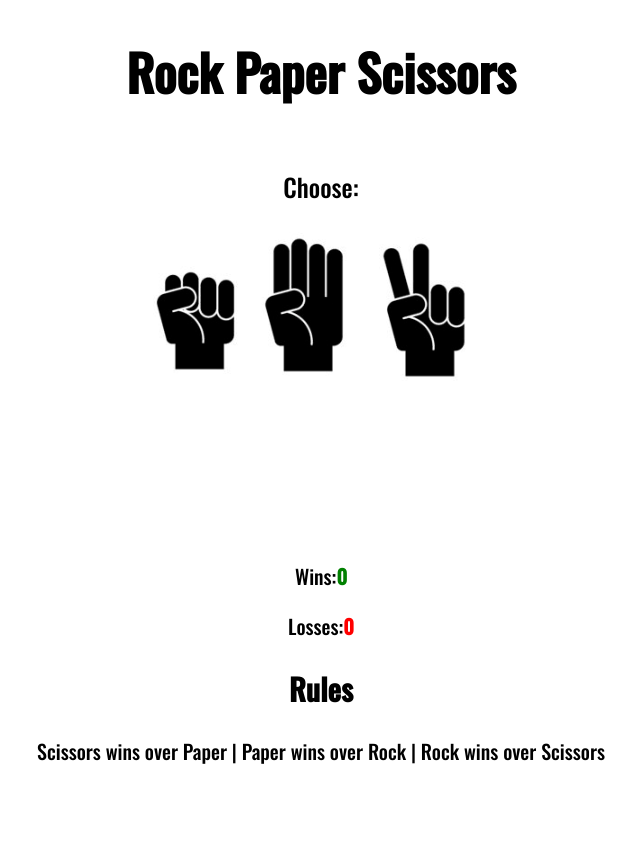
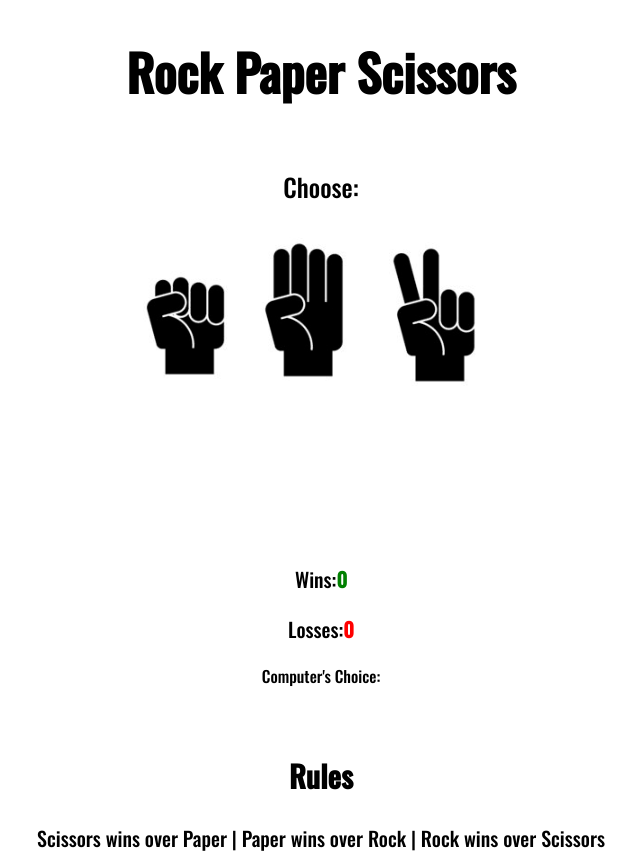
Before and after one commit to Yaheaalani00/MainJsProject, a plain HTML site: page index.html in a window 1280 px wide. Shown: the whole page, without its empty margins (319-959 px from the left). Before the commit the page ends 800 px from the top, so only its background shows below. Drawn offline with nearby package versions, Linux system fonts and the light colour scheme.

Commit message:
updated the html and css

```diff
--- a/index.html
+++ b/index.html
@@ -17,9 +17,14 @@
    <div class="game-area">
         <div class="controls-area" >
             <p>Choose:</p>
-            <img src="images/rock.png" alt="Rock" onclick="playGame('rock')">
-            <img src="images/paper.png" alt="Paper" onclick="playGame('paper')">
-            <img src="images/scissors.png" alt="Scissors" onclick="playGame('scissors')">
+            <div class="choice" onclick="playGame('rock')">
+                <img src="images/rock.png" alt="Rock">
+            </div>
+            <div class="choice" onclick="playGame('paper')">
+                <img src="images/paper.png" alt="Paper">
+            </div>
+            <div class="choice" onclick="playGame('scissors')">
+                <img src="images/scissors.png" alt="Scissors">
         </div>
 
    </div>
@@ -29,6 +34,11 @@
         <p class="scores">Losses:<span id="incorrect">0</span></p>
    </div>
 
+    <div id="computer-choice-container">
+        <p>Computer's Choice:</p>
+        <img id="computerChoiceImage" alt="">
+    </div>
+
    <footer>
     <h2>Rules</h2>
     <p> Scissors wins over Paper | Paper wins over Rock | Rock wins over Scissors</p>
--- a/style.css
+++ b/style.css
@@ -26,6 +26,12 @@ h1 {
     padding: 1px;
 }
 
+.choice {
+    cursor: pointer;
+    display: inline-block;
+    margin: 5px;
+}
+
 .score-area {
     display: inline;
     font-size: 20px;
```
